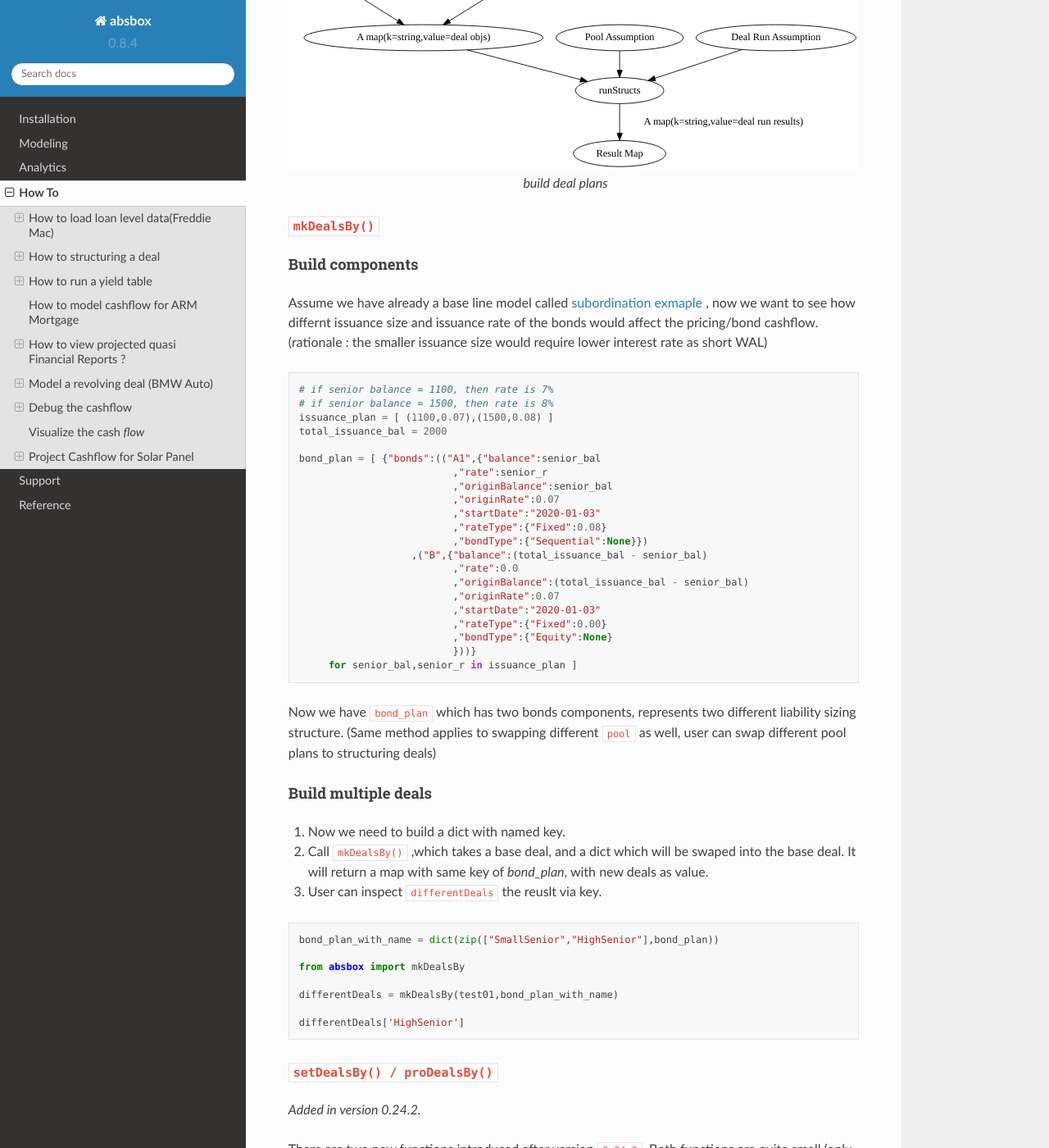
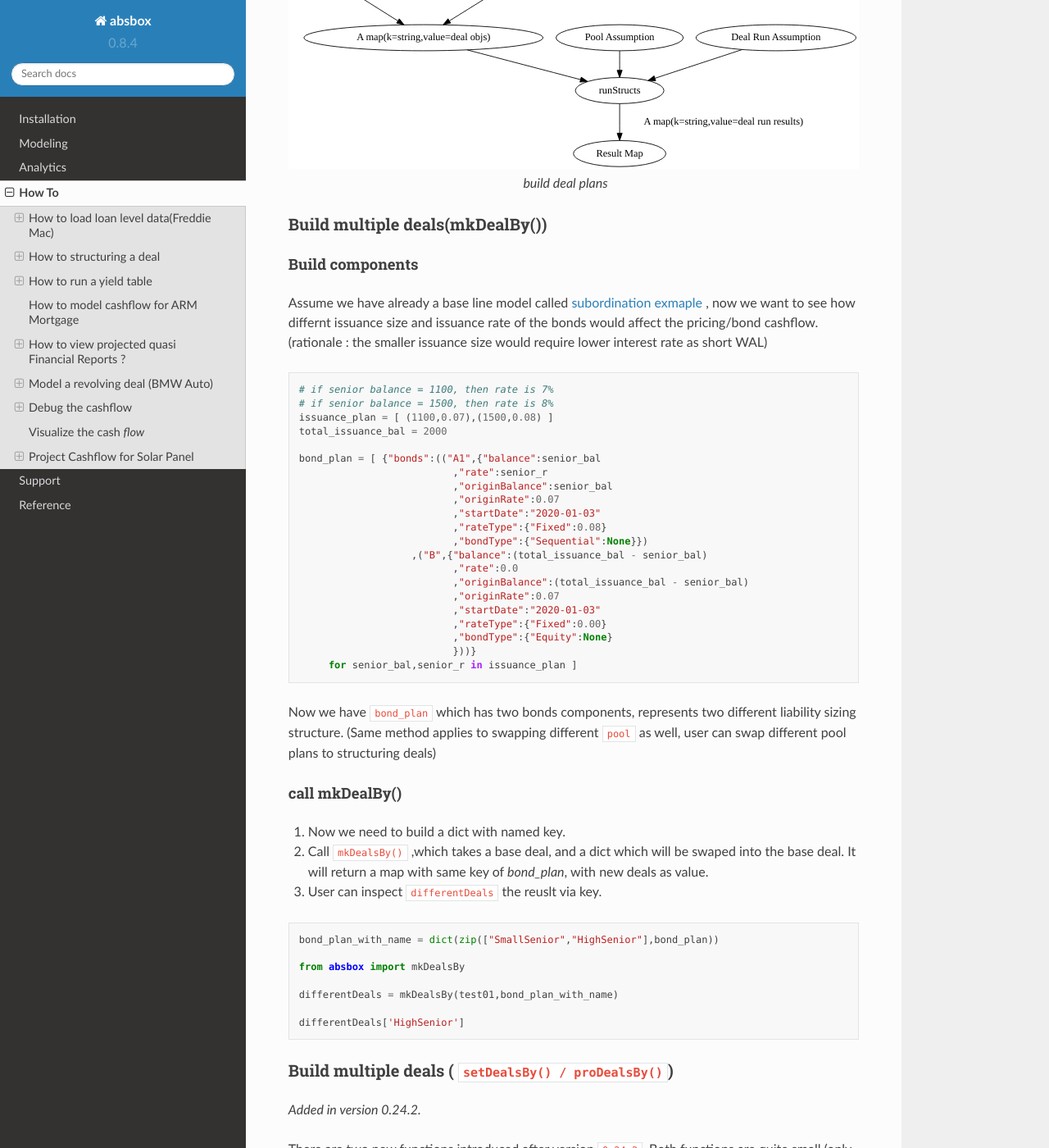
Before and after one commit to yellowbean/absbox-doc, a Sphinx documentation site: the page built from docs/source/howto.rst, in a window 1280 px wide and 1400 px high, scrolled down 4606 px. Shown: the whole window at 82% size. Built offline with Sphinx 7.4.7 and the Read the Docs theme 2.0.0, drawn with Linux system fonts in a browser that asks for light colours; some of the changed text lies outside the part shown.

Commit message:
update ht

```diff
--- a/docs/source/howto.rst
+++ b/docs/source/howto.rst
@@ -245,8 +245,8 @@ Two methods to construct structuring plans
     }
 
 
-``mkDealsBy()``
-^^^^^^^^^^^^^^^
+Build multiple deals(mkDealBy())
+^^^^^^^^^^^^^^^^^^^^^^^^^^^^^^^^^^^^
 
 Build components
 """"""""""""""""""
@@ -281,8 +281,9 @@ Assume we have already a base line model called :ref:`subordination exmaple <exm
 Now we have ``bond_plan`` which has two bonds components, represents two different liability sizing structure.
 (Same method applies to swapping different ``pool`` as well, user can swap different pool plans to structuring deals)
 
-Build multiple deals
-""""""""""""""""""""""""
+call mkDealBy()
+""""""""""""""""""""""""""""""""""""
+
 
 1. Now we need to build a dict with named key.
 2. Call ``mkDealsBy()`` ,which takes a base deal, and a dict which will be swaped into the base deal. It will return a map with same key of `bond_plan`, with new deals as value.
@@ -299,8 +300,8 @@ Build multiple deals
   differentDeals['HighSenior']
 
 
-``setDealsBy() / proDealsBy()``
-^^^^^^^^^^^^^^^^^^^^^^^^^^^^^^^^^^
+Build multiple deals ( ``setDealsBy() / proDealsBy()``)
+^^^^^^^^^^^^^^^^^^^^^^^^^^^^^^^^^^^^^^^^^^^^^^^^^^^^^^^^^^
 
 .. versionadded:: 0.24.2
 
```
Also changed, not shown: other parts of docs/source/howto.rst (+2 -1 lines).
